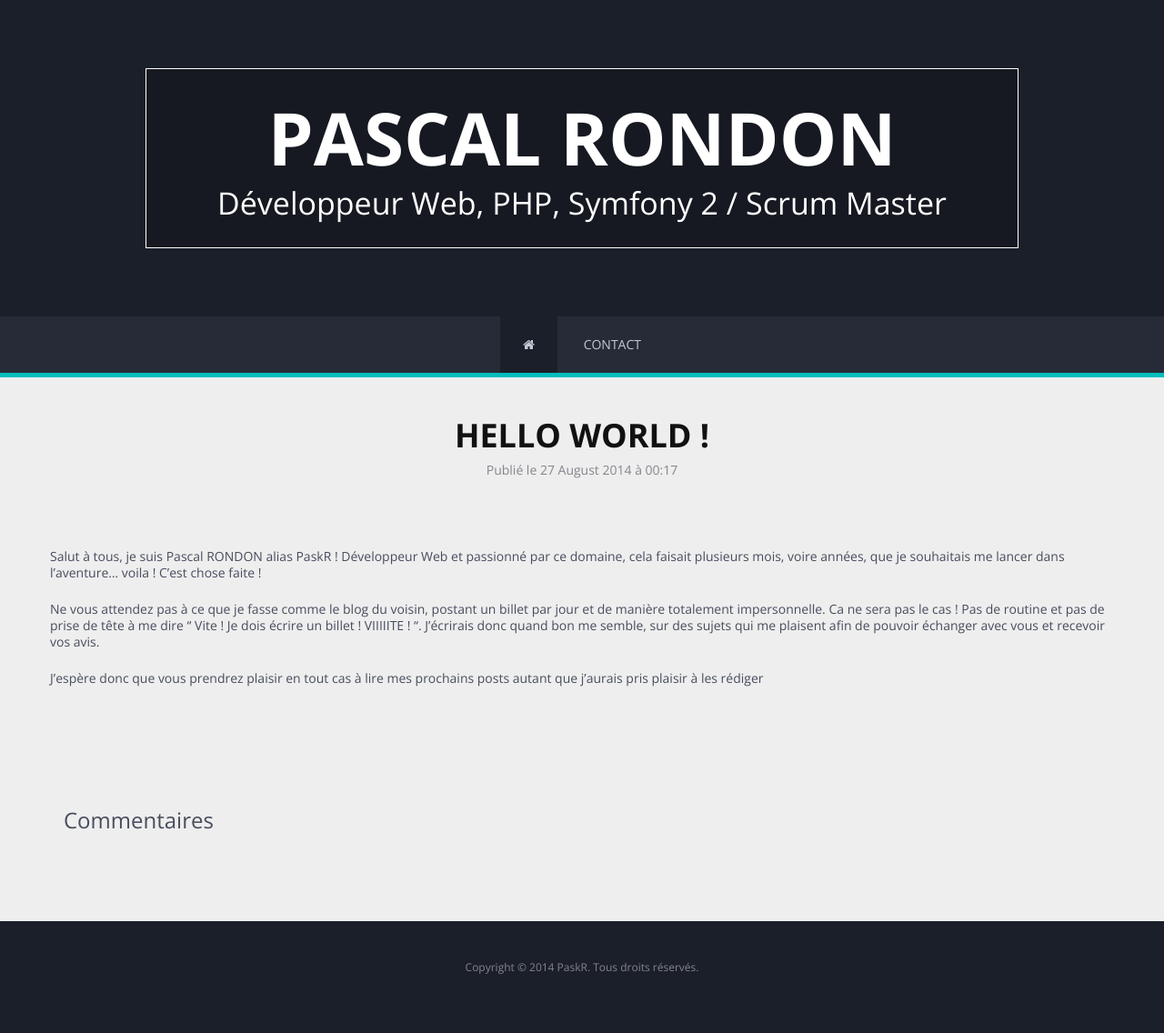
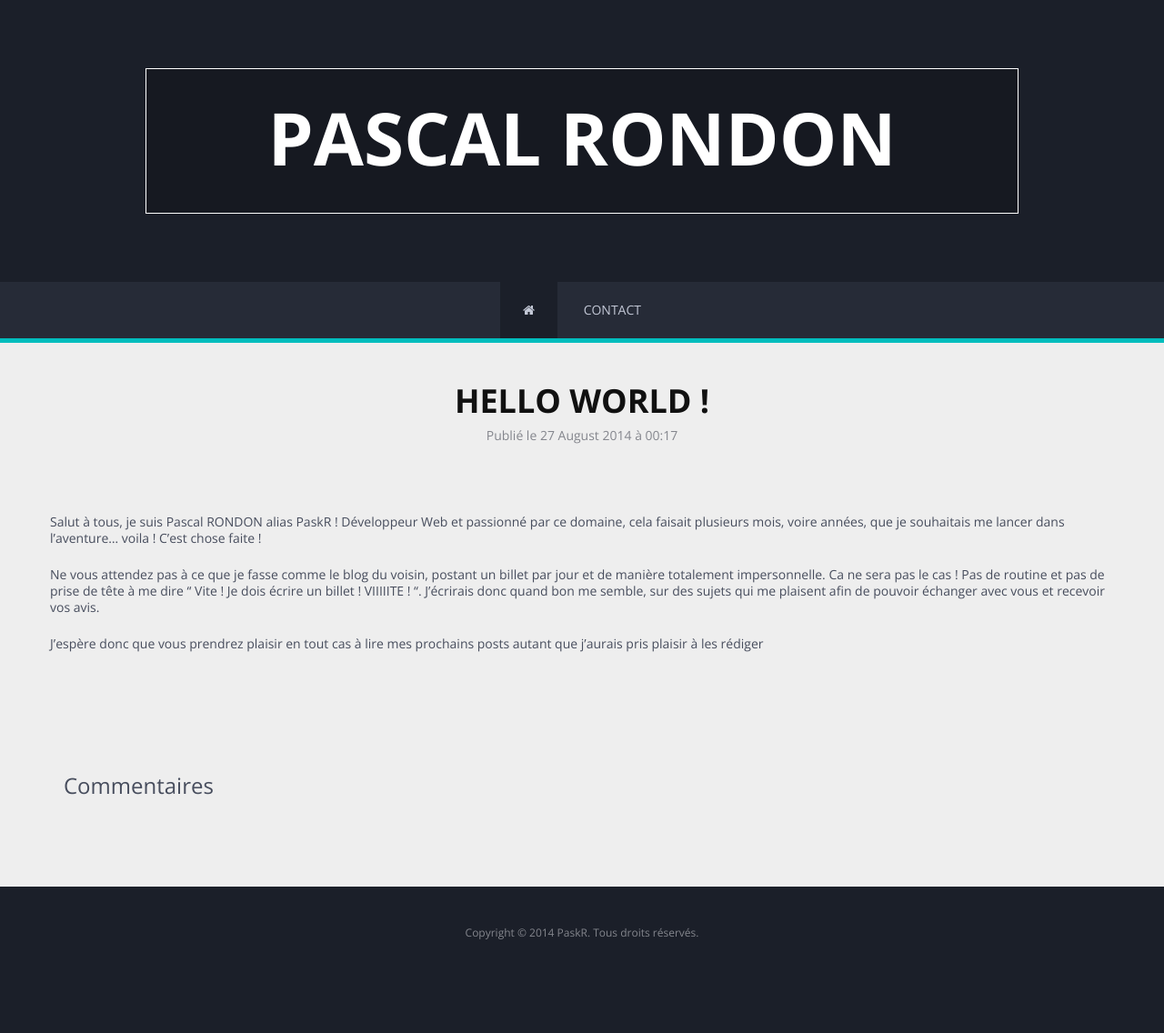
Before and after one commit to PaskR/PaskR.fr, a Jekyll site: the page built from _posts/2014-08-27-hello-world.markdown, in a window 1280 px wide. Shown: the whole page at 91% size. Built offline with Jekyll 4.4.1, drawn with Linux system fonts in a browser that asks for light colours; nearby versions of some CDN libraries; comment, search, counter and statistics services are not loaded; after the commit the page ends 1098 px from its top, so only the background shows below that.

Commit message:
Update default.html

```diff
--- a/_layouts/default.html
+++ b/_layouts/default.html
@@ -9,7 +9,8 @@
         <meta http-equiv="X-UA-Compatible" content="IE=edge,chrome=1" />
         <meta name="viewport" content="width=device-width, initial-scale=1.0" />
 
-        <title>{% if page.title %}{{page.title}} | {% endif %}Pascal RONDON - Développeur Web, PHP, Symfony 2 / Scrum Master</title>
+        <title>{% if page.title %}{{page.title}} | {% endif %}Pascal RONDON - {{ site.description }}</title>
+        <meta name="description" content="{{ site.description }}" />
 
         <link href="//fonts.googleapis.com/css?family=Open+Sans:300italic,400italic,600italic,700italic,800italic,400,600,700,800,300" rel="stylesheet" />
         <link href="//maxcdn.bootstrapcdn.com/bootstrap/3.2.0/css/bootstrap.min.css" rel="stylesheet" />
@@ -33,7 +34,7 @@
                 <div class="banner row" id="banner">
                     <div class="banner-text container">
                         <h1>Pascal RONDON</h1>
-                        <h2>Développeur Web, PHP, Symfony 2 / Scrum Master</h2>
+                        <h2>{{ site.description }}</h2>
                     </div>
                 </div>
 
```
